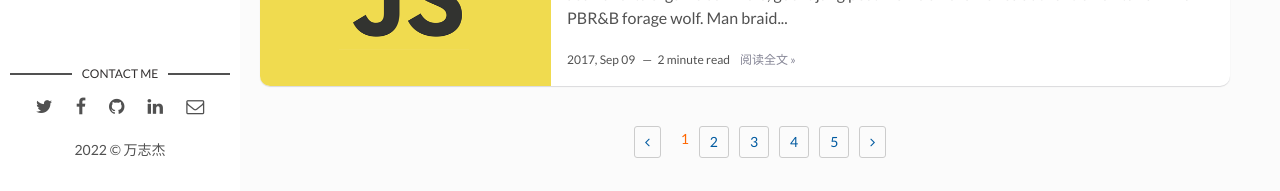
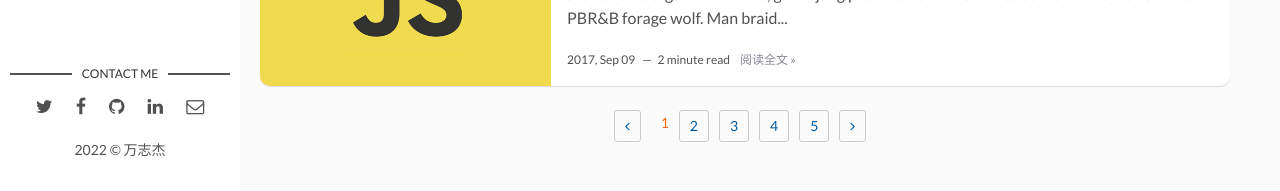
Before and after one commit to 19991010wan/19991010wan-Blog, a Jekyll site: the page built from index.html, in a window 1280 px wide and 1304 px high. Shown: the part 1110-1301 px from the top of the window. Built offline with Jekyll 4.4.1, drawn with Linux system fonts in a browser that asks for light colours; the list of posts is cut into pages by our own code.

Commit message:
update css scss

```diff
--- a/assets/css/main.css
+++ b/assets/css/main.css
@@ -948,7 +948,9 @@ a.newer-posts:hover {
   .page-icon ul {
     display: flex;
     flex-direction: row;
-    list-style: none; }
+    list-style: none;
+    margin: 0;
+    padding: 0; }
     .page-icon ul li a {
       display: inline-block;
       text-decoration: none;
--- a/assets/css/scss/parts/_home-page.scss
+++ b/assets/css/scss/parts/_home-page.scss
@@ -217,6 +217,8 @@ a.newer-posts:hover {
     display: flex;
     flex-direction: row;
     list-style: none;
+    margin: 0;
+    padding: 0;
     li {
       a {
         display: inline-block;
```
